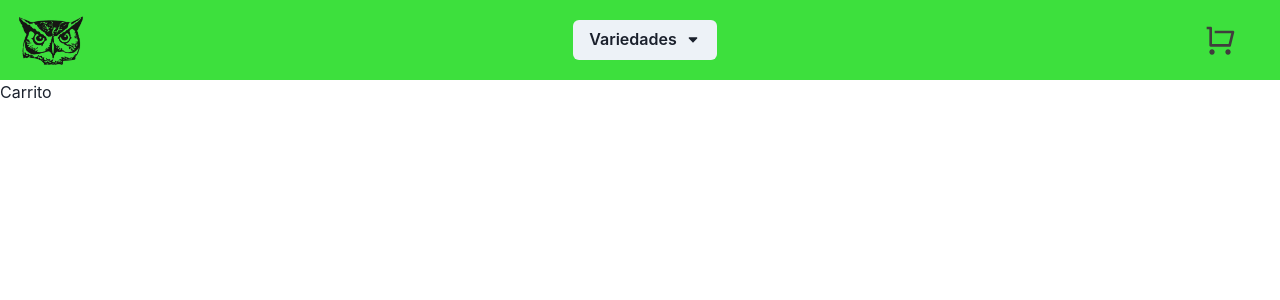
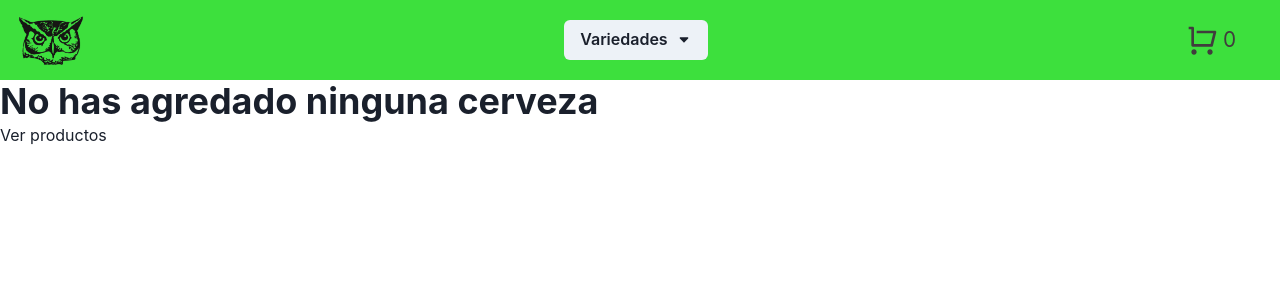
Before and after one commit to Gaston1509/React_segundaEntrega, a React (Vite) app: page /cart in a window 1280 px wide. Shown: the top 300 px of the page. Built offline with nearby package versions, Linux system fonts and the light colour scheme.

Commit message:
se agrego Context

```diff
--- a/src/App.jsx
+++ b/src/App.jsx
@@ -4,27 +4,31 @@ import { BrowserRouter, Route, Routes } from "react-router-dom";
 import ItemListContainer from "./components/itemListContainer/ItemListContainer";
 import ItemDetailContainer from "./components/itemDetailContainer/ItemDetailContainer";
 import PageNotFound from "./components/pageNotFound/PageNotFound";
+import { CartContextProvider } from "./context/CartContext";
 import "./App.css";
+import Cart from "./components/cart/Cart";
 
 const App = () => {
   return (
     <ChakraProvider>
+      <CartContextProvider>
       <BrowserRouter>
         <NavBar />
         <Routes>
           <Route
             path="/"
             element={<ItemListContainer title="Cerveza Búho Artesanal" />}
-          />
+/>
           <Route
             path="/category/:categoryId"
             element={<ItemListContainer title="Cerveza Búho Artesanal" />}
           />
           <Route path="/product/:productId" element={<ItemDetailContainer />} />
-          <Route path="/cart" element={<h1>Carrito</h1>} />
+          <Route path="/cart" element={<Cart />} />
           <Route path="*" element={<PageNotFound />} />
         </Routes>
       </BrowserRouter>
+      </CartContextProvider>
     </ChakraProvider>
   );
 };
--- /dev/null
+++ b/src/components/cart/Cart.jsx
@@ -0,0 +1,78 @@
+import React, { useContext } from 'react'
+import CartContext from '../../context/CartContext'
+import {
+    Table,
+    Thead,
+    Tbody,
+    Tfoot,
+    Tr,
+    Th,
+    Td,
+    TableCaption,
+    TableContainer,
+    Button,
+    Heading,
+  } from '@chakra-ui/react'
+  import { RiDeleteBin6Line } from "react-icons/ri";
+import { Link } from 'react-router-dom';
+
+
+const Cart = () => {
+    const { cart, getTotal, clearCart, removeItem } = useContext(CartContext)
+
+    console.log('cart', cart);
+
+    if(cart.length === 0){
+        return(
+            <>
+            <Heading>No has agredado ninguna cerveza</Heading>
+            <Link to={'/'}>Ver productos</Link>
+            </>
+        )
+    }else{
+
+
+
+  return (
+    <div>
+        <TableContainer>
+  <Table variant='striped' colorScheme='teal'>
+    <Thead>
+      <Tr>
+        <Th>Variedad</Th>
+        <Th>Cantidad por Unidad</Th>
+        <Th>Precio</Th>
+        <Th>Subtotal</Th>
+        <Th></Th>
+      </Tr>
+    </Thead>
+    <Tbody>
+
+        {
+            cart.map((producto) => (
+
+      <Tr key={producto.id}>
+            <Td>{producto.nombre}</Td>
+            <Td>U-{producto.quantity}</Td>
+            <Td>$ {producto.precio}</Td>
+            <Td>$ {producto.precio * producto.quantity}</Td>
+            <Td><Button onClick={() => removeItem(producto.id)}><RiDeleteBin6Line /></Button></Td>
+      </Tr>
+        ))
+        }
+    </Tbody>
+    <Tfoot>
+      <Tr>
+        <Th></Th>
+        <Th>Total de la compra: $ {getTotal()}</Th>
+        <Th><Button onClick={clearCart}>Vaciar Carrito</Button></Th>
+      </Tr>
+    </Tfoot>
+  </Table>
+</TableContainer>
+
+    </div>
+  )
+}
+}
+export default Cart
--- a/src/components/cartWidget/CartWidget.jsx
+++ b/src/components/cartWidget/CartWidget.jsx
@@ -1,16 +1,20 @@
-import React from "react";
+import React, { useContext } from "react";
 import { RiShoppingCartLine } from "react-icons/ri";
-import { Box } from "@chakra-ui/react";
+import { Box, Flex, Text, useConst } from "@chakra-ui/react";
 import { Link } from "react-router-dom";
+import Context from "../../context/CartContext";
 import "./cartWidget.css";
 
 const CartWidget = () => {
+
+  const { getQuantity } = useContext(Context)
+
   return (
-    <Box mr={3} className="CartNav">
+    <Flex mr={3} className="CartNav">
       <Link to="/cart">
         <RiShoppingCartLine />
-      </Link>
-    </Box>
+      </Link><Text className="cantidad">{getQuantity()}</Text>
+    </Flex>
   );
 };
 
--- a/src/components/cartWidget/cartWidget.css
+++ b/src/components/cartWidget/cartWidget.css
@@ -1,6 +1,16 @@
 .CartNav{
+    display: flex;
     font-size: 2rem;
     color: #403d3d;
     display: flex;
 
 }
+.cantidad{
+    display: flex;
+    justify-content: center;
+    font-size: 1.3rem;
+    color: #403d3d;
+    text-align: center;
+    padding-left: 5px;
+
+}
--- a/src/components/itemDetail/ItemDetail.jsx
+++ b/src/components/itemDetail/ItemDetail.jsx
@@ -1,4 +1,4 @@
-import React, { useState } from "react";
+import React, { useContext, useState } from "react";
 import {
   Card,
   CardHeader,
@@ -14,6 +14,7 @@ import {
 import "./itemDetail.css";
 import ItemCount from "../itenCount/ItemCount";
 import { Link } from "react-router-dom";
+import CartContext from '../../context/CartContext';
 
 const ItemDetail = ({
   image,
@@ -22,10 +23,21 @@ const ItemDetail = ({
   precio,
   categoria,
   stock,
+  id,
 }) => {
   const [cantidad, setCantidad] = useState(0);
 
+  const {addItem, cart } = useContext(CartContext)
+
   const onAdd = (quantity) => {
+
+    const item = {
+      id,
+      stock,
+      nombre,
+      precio
+    }
+    addItem(item, quantity)
     console.log(`Agregaste ${quantity} productos`);
     setCantidad(quantity);
   };
--- /dev/null
+++ b/src/context/CartContext.jsx
@@ -0,0 +1,76 @@
+import React, { useState } from "react";
+import { createContext } from "react";
+import { getProducts } from "../data/asyncMock";
+import Item from "../components/item/Item";
+
+const Context = createContext()
+
+export const CartContextProvider = ({ children }) => {
+    const [ cart, setCart ] = useState ([])
+
+    const addItem = (productToAdd, quantity) => {
+
+        const newProduct ={
+            ...productToAdd,
+            quantity,
+        }
+        if(isInCart(newProduct.id )){
+            const actualizarCantidad = cart.map((producto) => {
+                if(producto.id === newProduct.id ){
+                    return{...producto, quantity: producto.quantity + newProduct.quantity}
+                }
+                return producto
+            })
+            setCart(actualizarCantidad)
+        }else{
+        setCart([...cart, newProduct])
+             }
+    }
+    const isInCart = (id) => {
+        return cart.some((producto) => producto.id === id)
+    }
+
+    // suma de los totales de los valores de los productos, inicia en 0
+
+    const getTotal = () => {
+
+        return cart.reduce((acc, item) => acc + item.precio * item.quantity, 0 )
+    }
+
+    // suma la cantidad de productos, inicia en 0
+    const getQuantity = () => {
+        return cart.reduce((acc, item) => acc + item.quantity, 0)
+    }
+
+    // vaciar carrito
+    const clearCart = () => {
+        setCart([])
+    }
+
+    const removeItem = (id) => {
+        const carritoActualizado = cart.filter((el) => el.id !== id)
+        setCart ([...carritoActualizado])
+
+    }
+
+    // console.log(getTotal());
+    // console.log(getQuantity());
+    // console.log(cart);
+    return(
+        <Context.Provider
+            value={{
+                cart,
+                setCart,
+                addItem,
+                getTotal,
+                getQuantity,
+                clearCart,
+                removeItem,
+            }}
+        >
+            {children}
+        </Context.Provider>
+    )
+}
+
+export default Context
```
